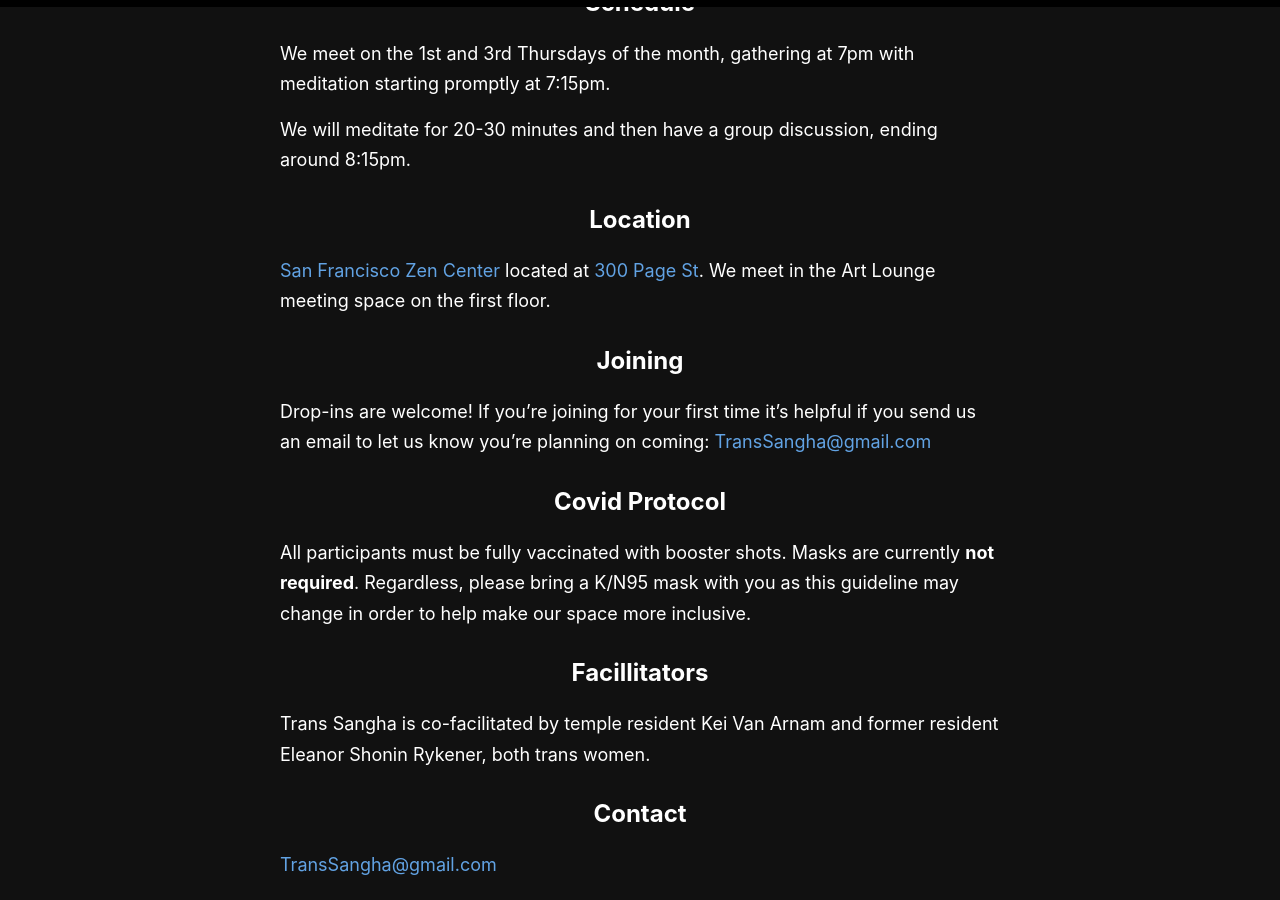
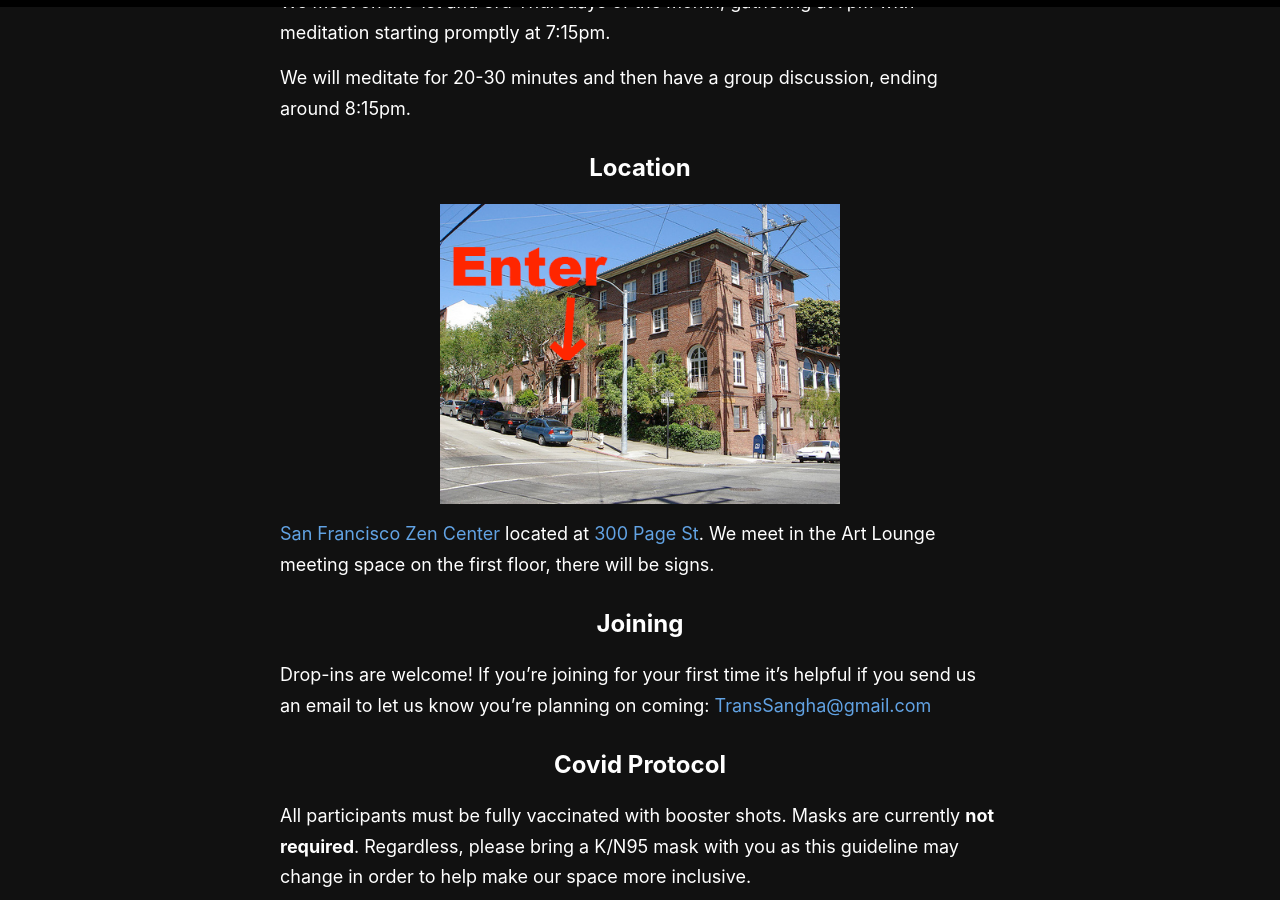
Before and after one commit to rykener/transsangha, a Jekyll site: the page built from _pages/index.md, in a window 1280 px wide and 900 px high, scrolled down 511 px. Built offline with Jekyll 4.4.1, drawn with Linux system fonts in a browser that asks for light colours.

Commit message:
add sfzc pic

```diff
--- a/_pages/index.md
+++ b/_pages/index.md
@@ -5,7 +5,7 @@ permalink: /
 ---
 
 
-<img src="images/fox-icon-bare.png" alt="an illustration of a ghostly fox" width="200px"/>
+<img src="images/fox-icon-bare.png" alt="an illustration of a ghostly fox" width="150px"/>
 
 # Fox Ghost Trans Sangha in San Francisco
 Fox Ghost Zen, or sometimes just referred to as _Trans Sangha_, is a meditation group by and for trans people. Beginners and newcomers are always welcome. Meetings will include brief introductions, meditation, and discussions about Buddhist practice. Meditation instruction will be provided for anyone who would like to learn, or who would like a refresher.
@@ -16,7 +16,9 @@ We meet on the 1st and 3rd Thursdays of the month, gathering at 7pm with meditat
 We will meditate for 20-30 minutes and then have a group discussion, ending around 8:15pm.
 
 ## Location
-[San Francisco Zen Center](https://sfzc.org) located at [300 Page St](https://goo.gl/maps/1tYkRHUwu3E2i5rz5). We meet in the Art Lounge meeting space on the first floor.
+<img src="images/sfzc.jpg" alt="a photo of the zen center" width="400px"/>
+
+[San Francisco Zen Center](https://sfzc.org) located at [300 Page St](https://goo.gl/maps/1tYkRHUwu3E2i5rz5). We meet in the Art Lounge meeting space on the first floor, there will be signs.
 
 ## Joining
 Drop-ins are welcome! If you're joining for your first time it's helpful if you send us an email to let us know you're planning on coming: [TransSangha@gmail.com](mailto:transsangha@gmail.com)
```
Also changed, not shown: images/sfzc.jpg (added).
